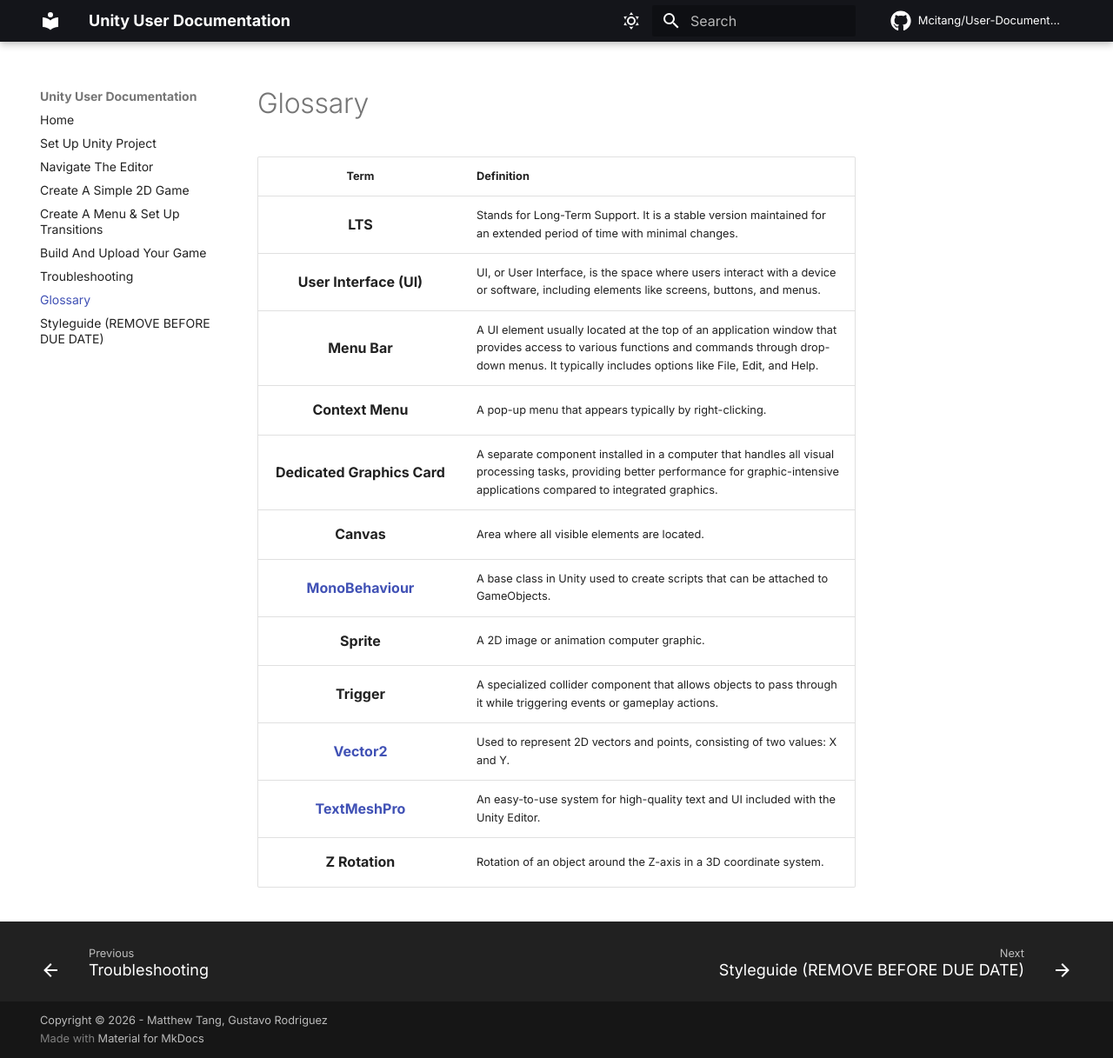
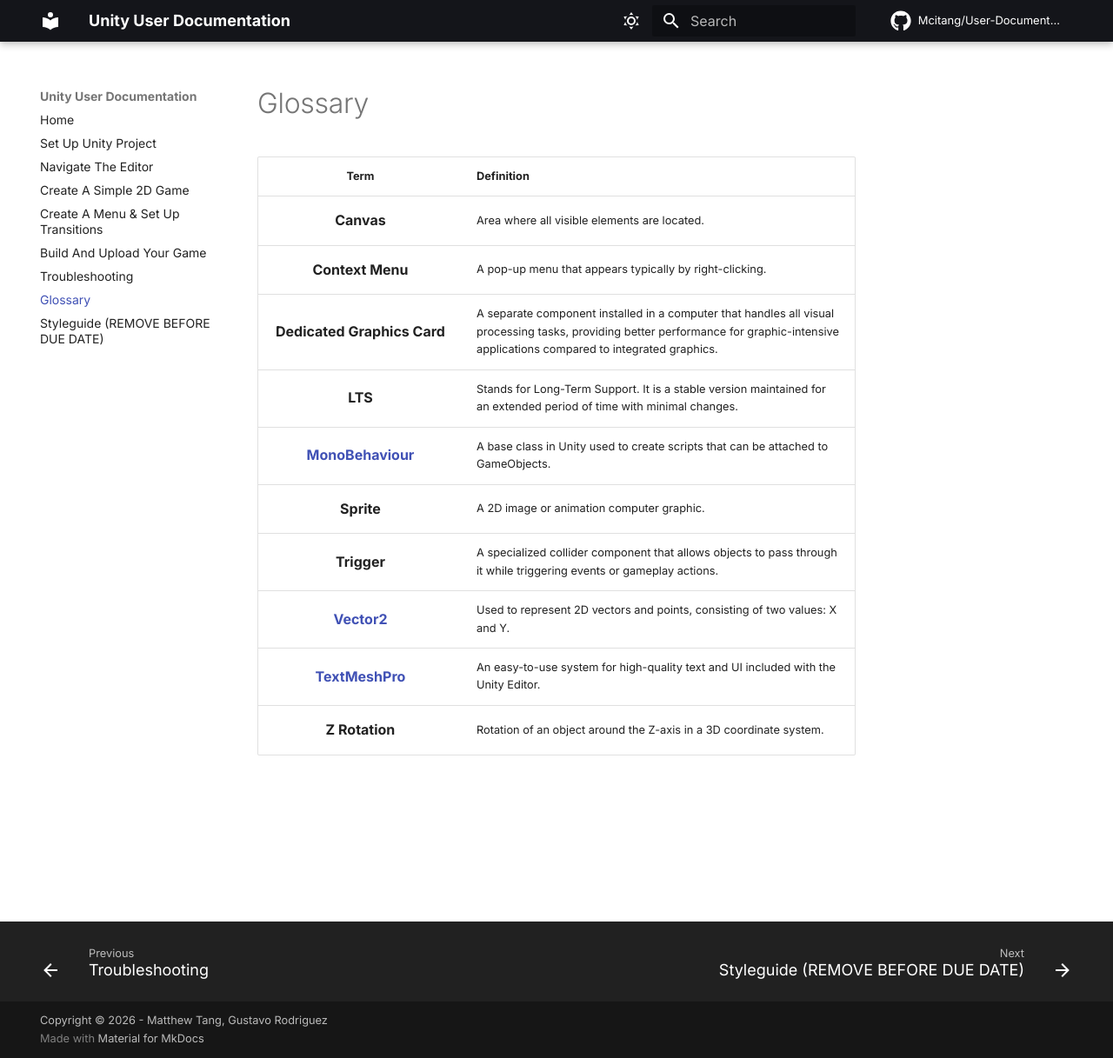
Before and after one commit to Mcitang/User-Documentation, an MkDocs documentation site: the page built from docs/glossary.md, in a window 1280 px wide and 1217 px high. Shown: the whole window at 87% size. Built offline with MkDocs 1.6.1 and Material for MkDocs 9.7.7, drawn with Linux system fonts in a browser that asks for light colours; comment, search, counter and statistics services are not loaded.

Commit message:
Change to alphabetical order

```diff
--- a/docs/glossary.md
+++ b/docs/glossary.md
@@ -2,12 +2,10 @@
 
 | **Term**      |  **Definition** <br id="glossary">    |
 |-----------    |------------------------------------   |
-| LTS           |   Stands for Long-Term Support. It is a stable version maintained for an extended period of time with minimal changes.  |
-| User Interface (UI)   |   UI, or User Interface, is the space where users interact with a device or software, including elements like screens, buttons, and menus.    |
-| Menu Bar      |   A UI element usually located at the top of an application window that provides access to various functions and commands through drop-down menus. It typically includes options like File, Edit, and Help.   |
+| Canvas           |   Area where all visible elements are located.  |
 | Context Menu  |   A pop-up menu that appears typically by right-clicking.    |
 | Dedicated Graphics Card |   A separate component installed in a computer that handles all visual processing tasks, providing better performance for graphic-intensive applications compared to integrated graphics.    |
-| Canvas           |   Area where all visible elements are located.  |
+| LTS           |   Stands for Long-Term Support. It is a stable version maintained for an extended period of time with minimal changes.  |
 | [MonoBehaviour][monobehaviour-url]    |   A base class in Unity used to create scripts that can be attached to GameObjects.   |
 | Sprite        |   A 2D image or animation computer graphic.    |
 | Trigger        |  A specialized collider component that allows objects to pass through it while triggering events or gameplay actions. |
```
